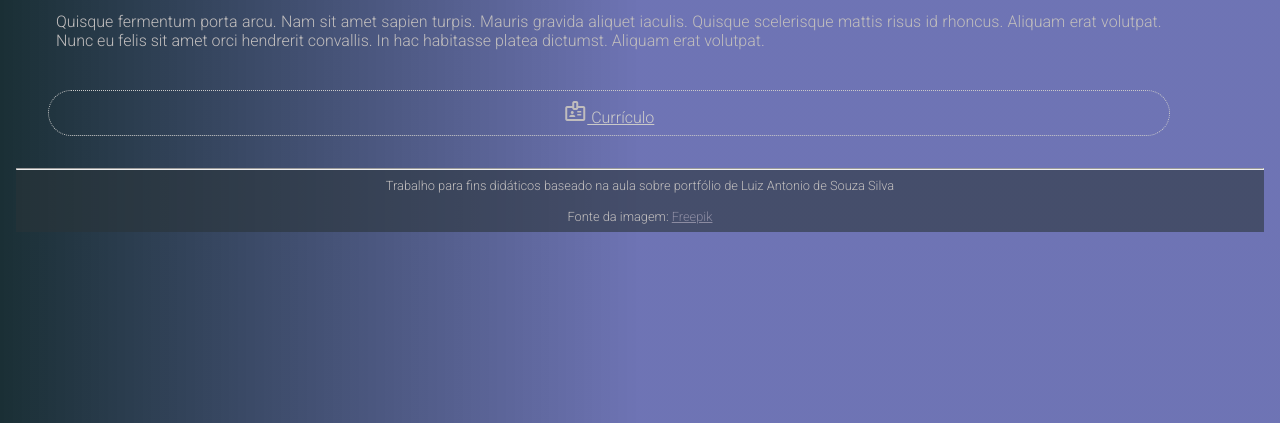
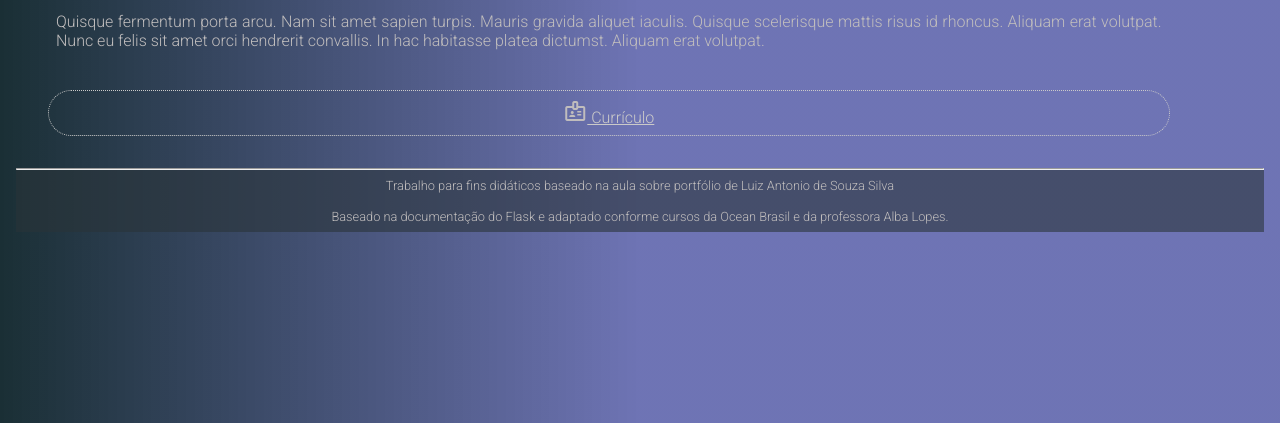
Before and after one commit to KarinPortfolio/port-flask, a Flask app: page / in a window 1280 px wide. Shown: the part 305-728 px from the top of the page. Run offline with Flask 2, Linux system fonts and the light colour scheme; some libraries are stand-ins or nearby versions.

Commit message:
Update base.html

```diff
--- a/templates/base.html
+++ b/templates/base.html
@@ -45,7 +45,7 @@
   <footer>
     <hr>
     <p>Trabalho para fins didáticos baseado na aula sobre portfólio de Luiz Antonio de Souza Silva</p>
-    <p>Fonte da imagem: <a href="https://www.freepik.com/" target="_blank">Freepik</a></p>
+    <p>Baseado na documentação do Flask e adaptado conforme cursos da Ocean Brasil e da professora Alba Lopes. </p>
   </footer>
   <script def type="text/javascript" src="{{ url_for('static', filename='script/script.js') }}"></script>
 </body>
```
